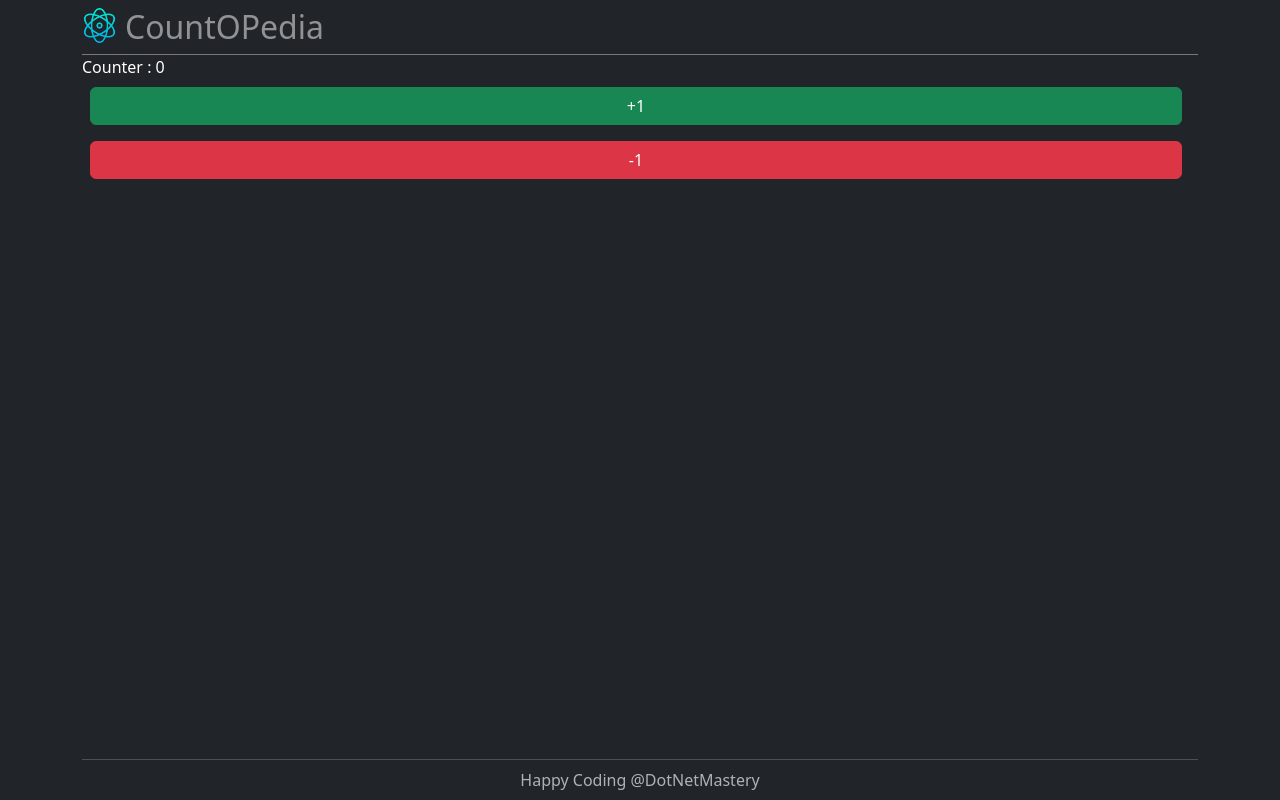
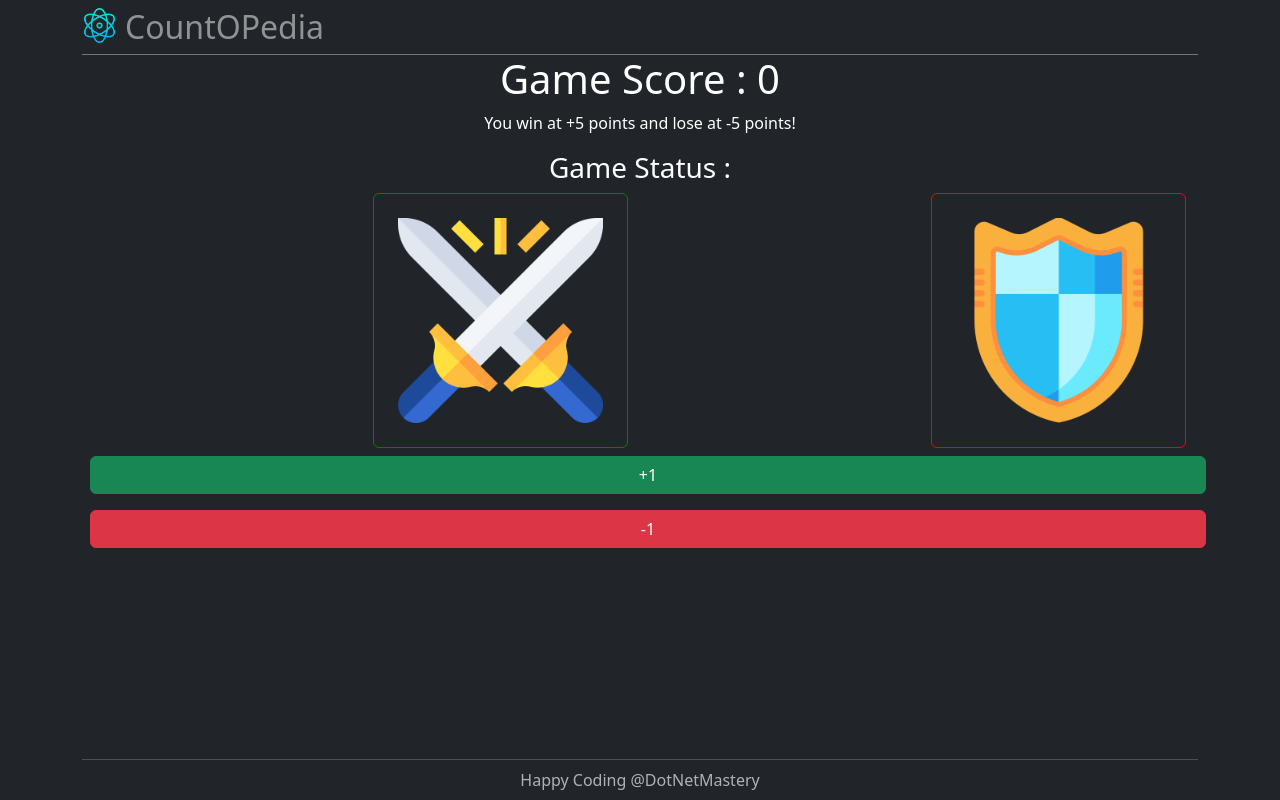
Before and after one commit to bhrugen/2-CountOPedia, a React (Vite) app in the folder CountOPedia/: page / in a window 1280 px wide. Built offline with nearby package versions, Linux system fonts and the light colour scheme.

Commit message:
Section 4 - UI Updates

```diff
--- a/CountOPedia/src/Counter.jsx
+++ b/CountOPedia/src/Counter.jsx
@@ -1,5 +1,6 @@
 import { useState } from "react";
-
+import attackImg from "./images/attack.png";
+import defenceImg from "./images/defend.png";
 function Counter() {
   let [count, setCount] = useState(0);
 
@@ -7,17 +8,42 @@ function Counter() {
     setCount(function (prev) {
       return prev + 1;
     });
-
-    console.log(count);
   }
   function handleDecrement() {
     setCount((prev) => prev - 1);
-    console.log(count);
   }
 
   return (
-    <div className="row text-white container">
-      Counter : {count}
+    <div className="container">
+      <div className="row text-white text-center ">
+        <h1> Game Score : {count}</h1>
+        <p>You win at +5 points and lose at -5 points!</p>
+
+        <h3>Game Status : </h3>
+
+        <div className="col-6 col-md-3 offset-md-3">
+          <img
+            src={attackImg}
+            style={{
+              width: "100%",
+              cursor: "pointer",
+              border: "1px solid green",
+            }}
+            className="p-4 rounded"
+          ></img>
+        </div>
+        <div className="col-6 col-md-3 offset-md-3">
+          <img
+            src={defenceImg}
+            style={{
+              width: "100%",
+              cursor: "pointer",
+              border: "1px solid red",
+            }}
+            className="p-4 rounded"
+          ></img>
+        </div>
+
         <button onClick={handleIncrement} className="btn btn-success m-2">
           +1
         </button>
@@ -25,6 +51,7 @@ function Counter() {
           -1
         </button>
       </div>
+    </div>
   );
 }
 
```
Lines whose indentation alone changed are shown as unchanged.
